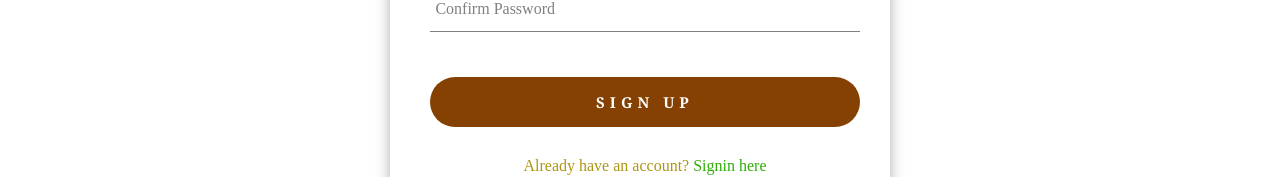
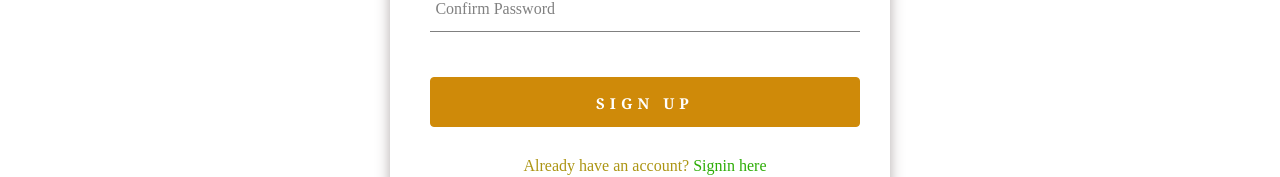
Before and after one commit to BuildForSDGCohort2/Team-1193-Frontend, a React (Create React App) app: page /signup in a window 1280 px wide. Shown: the part 470-647 px from the top of the page. Built offline with nearby package versions, Linux system fonts and the light colour scheme; what react-alert-template-basic would draw is missing.

Commit message:
modified sign up button in the sign up page

```diff
--- a/src/pages/signup-page/signup-page.scss
+++ b/src/pages/signup-page/signup-page.scss
@@ -41,10 +41,12 @@
   }
 
   #btn {
-    border-radius: 50px;
+    border-radius: 4px;
     margin: auto;
     letter-spacing: 5px;
     font-family: Cochin, Georgia, Times, "Times New Roman", serif;
+    background-color: #cf8a09;
+    border: solid 1px#cf8a09;
 
     &:hover {
       background-color: rgba(105, 199, 42, 0.918);
```
